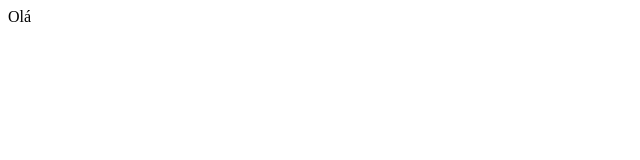
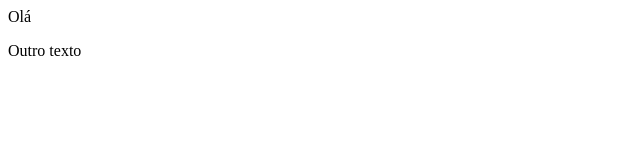
Before and after one commit to fabiolopes/repo-test, a plain HTML site: page index.html in a window 1280 px wide. Shown: the full height of the page, 0-640 px from the left. Drawn offline with Linux system fonts and the light colour scheme.

Commit message:
novo texto index

```diff
--- a/index.html
+++ b/index.html
@@ -1 +1,2 @@
 <p>Olá<p>
+Outro texto
```
